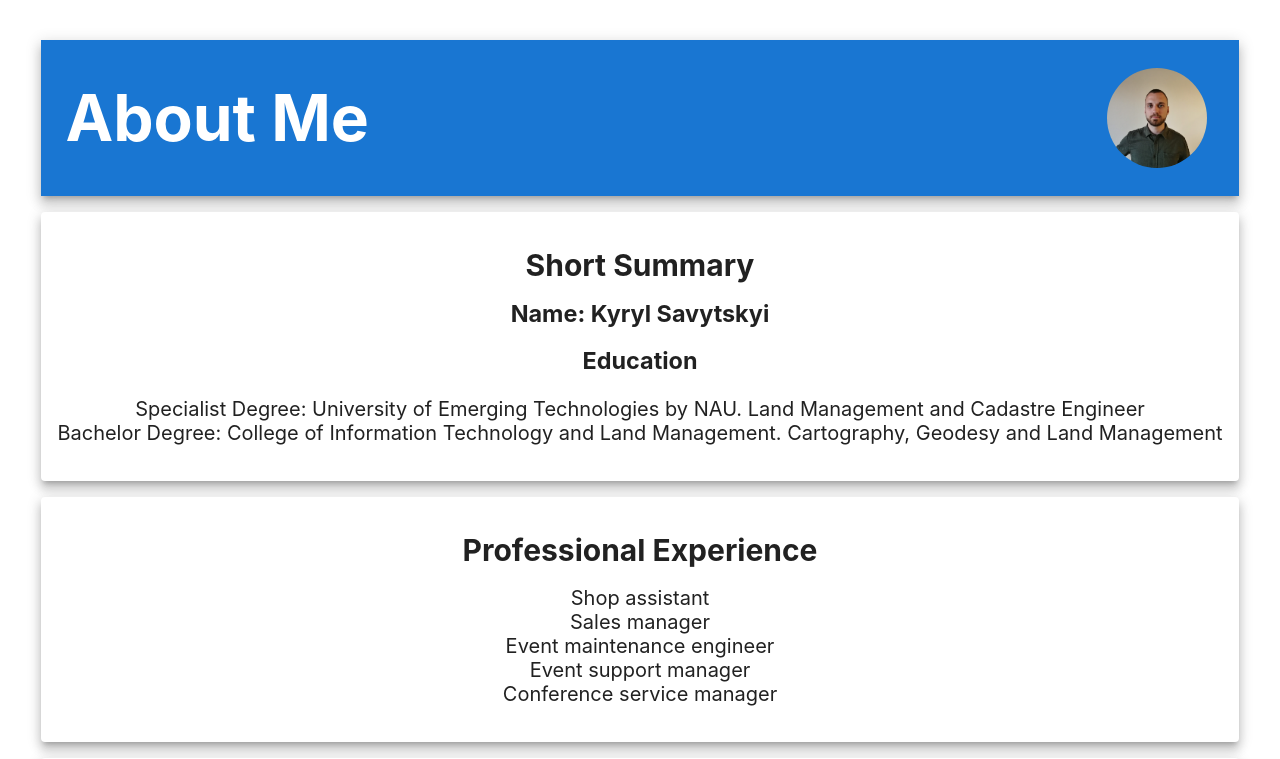
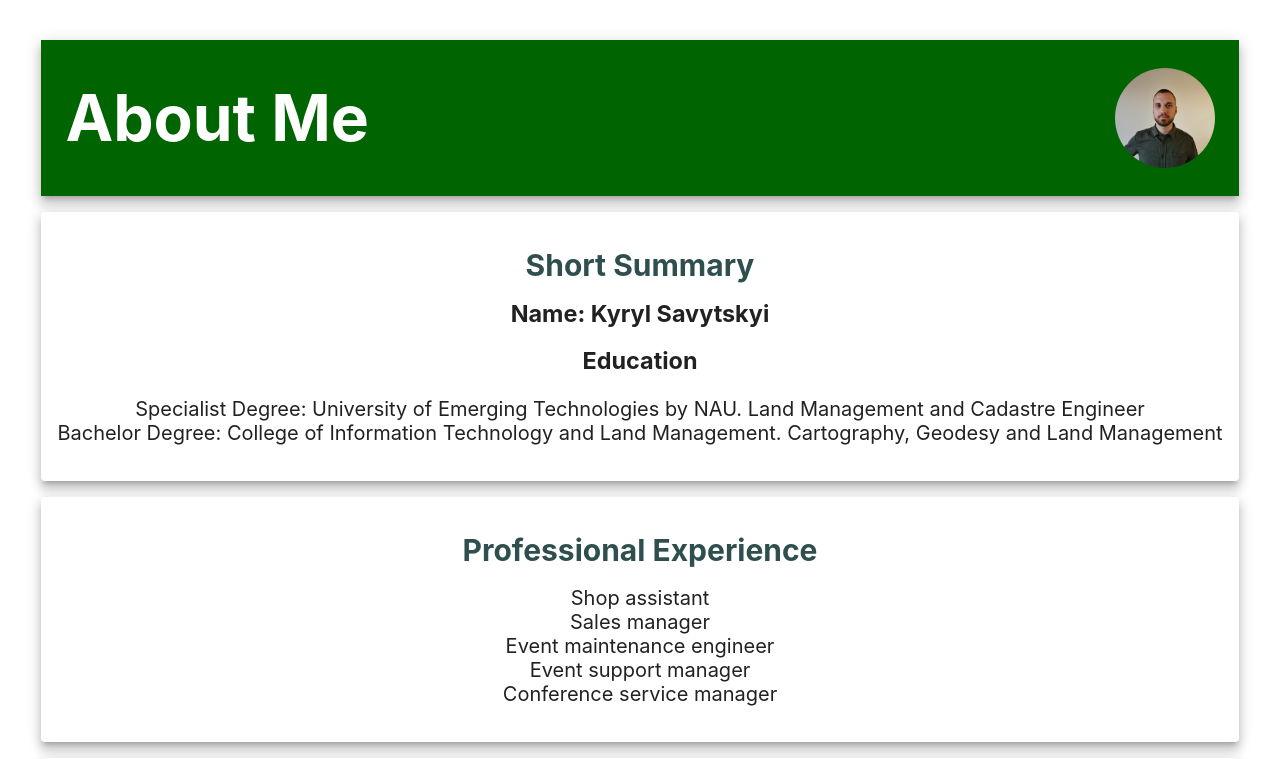
Before and after one commit to Kyryl5/about-me-react, a React (Vite) app: page / in a window 1280 px wide. Shown: the top 759 px of the page. Built offline with nearby package versions, Linux system fonts and the light colour scheme.

Commit message:
add props

```diff
--- a/src/App.css
+++ b/src/App.css
@@ -10,3 +10,7 @@ li {
 ul {
   padding: 0;
 }
+
+h2 {
+  color: darkslategray;
+}
--- a/src/App.jsx
+++ b/src/App.jsx
@@ -1,32 +1,50 @@
-import "./App.css";
-import Box from "@mui/material/Box";
-import Stack from "@mui/material/Stack";
-import Summary from "./components/Summary/Summary";
-import Experience from "./components/Experience/Experience";
-import Hobbies from "./components/Hobbies/Hobbies";
-import Header from "./components/Header/Header";
+import './App.css'
+import Box from '@mui/material/Box'
+import Stack from '@mui/material/Stack'
+import Summary from './components/Summary/Summary'
+import Experience from './components/Experience/Experience'
+import Hobbies from './components/Hobbies/Hobbies'
+import Header from './components/Header/Header'
 
 function App() {
+  const aboutUser = {
+    name: 'Kyryl Savytskyi',
+    education: {
+      'Degree Specialist':
+        'University of Emerging Technologies by NAU. Land Management and Cadastre Engineer',
+      'Degree Bachelor':
+        'College of Information Technology and Land Management. Cartography, Geodesy and Land Management',
+    },
+    'professional-experience': [
+      'Shop assistant',
+      'Sales manager',
+      'Event maintenance engineer',
+      'Event support manager',
+      'Conference service manager',
+    ],
+    hobbies: ['running', 'kayaking'],
+  }
+
   return (
     <main>
-      <Box sx={{ width: "100%" }}>
+      <Box sx={{ width: '100%' }}>
         <Stack spacing={2}>
           <header>
             <Header />
           </header>
           <section>
-            <Summary />
+            <Summary aboutUser={aboutUser} />
           </section>
           <section>
-            <Experience />
+            <Experience aboutUser={aboutUser} />
           </section>
           <section>
-            <Hobbies />
+            <Hobbies aboutUser={aboutUser} />
           </section>
         </Stack>
       </Box>
     </main>
-  );
+  )
 }
 
-export default App;
+export default App
--- a/src/components/Experience/Experience.jsx
+++ b/src/components/Experience/Experience.jsx
@@ -1,17 +1,16 @@
-import user from "../../user.json";
-import Paper from "@mui/material/Paper";
+import Paper from '@mui/material/Paper'
 
-function Experience() {
+function Experience({ aboutUser }) {
   return (
     <Paper sx={{ p: 2 }} elevation={8}>
       <h2>Professional Experience</h2>
       <ul>
-        {user["professional-experience"].map((experience) => (
+        {aboutUser['professional-experience'].map((experience) => (
           <li key={experience}>{experience}</li>
         ))}
       </ul>
     </Paper>
-  );
+  )
 }
 
-export default Experience;
+export default Experience
--- a/src/components/Header/Header.jsx
+++ b/src/components/Header/Header.jsx
@@ -1,28 +1,29 @@
-import React from "react";
-import AppBar from "@mui/material/AppBar";
-import Box from "@mui/material/Box";
-import Toolbar from "@mui/material/Toolbar";
-import Container from "@mui/material/Container";
-import Avatar from "@mui/material/Avatar";
-import imgUrl from "../../../src/photo.jpeg";
+import React from 'react'
+import AppBar from '@mui/material/AppBar'
+import Toolbar from '@mui/material/Toolbar'
+import Container from '@mui/material/Container'
+import Avatar from '@mui/material/Avatar'
+import imgUrl from '../../../src/photo.jpeg'
 
 function Header() {
   return (
-    <AppBar position="static" elevation={8}>
+    <AppBar
+      position="static"
+      elevation={8}
+      style={{ backgroundColor: 'darkgreen' }}
+    >
       <Container maxWidth="xl">
-        <Toolbar disableGutters>
+        <Toolbar disableGutters style={{ justifyContent: 'space-between' }}>
           <h1>About Me</h1>
-          <Box sx={{ flexGrow: 1 }}></Box>
-          <Box sx={{ flexGrow: 0, p: 1 }}>
-            <Avatar
-              alt="user-photo"
-              src={imgUrl}
-              sx={{ width: 100, height: 100 }}
-            />
-          </Box>
+          <Avatar
+            alt="user-photo"
+            src={imgUrl}
+            sx={{ width: 100, height: 100 }}
+          />
         </Toolbar>
       </Container>
     </AppBar>
-  );
+  )
 }
-export default Header;
+
+export default Header
--- a/src/components/Hobbies/Hobbies.jsx
+++ b/src/components/Hobbies/Hobbies.jsx
@@ -1,17 +1,16 @@
-import user from "../../user.json";
-import Paper from "@mui/material/Paper";
+import Paper from '@mui/material/Paper'
 
-function Hobbies() {
+function Hobbies({ aboutUser }) {
   return (
     <Paper sx={{ p: 2 }} elevation={8}>
       <h2>Hobbies</h2>
       <ul>
-        {user.hobbies.map((hobby) => (
+        {aboutUser.hobbies.map((hobby) => (
           <li key={hobby}>{hobby}</li>
         ))}
       </ul>
     </Paper>
-  );
+  )
 }
 
-export default Hobbies;
+export default Hobbies
--- a/src/components/Summary/Summary.jsx
+++ b/src/components/Summary/Summary.jsx
@@ -1,20 +1,21 @@
-import user from "../../user.json";
-import Paper from "@mui/material/Paper";
+import Paper from '@mui/material/Paper'
 
-function Summary() {
+function Summary({ aboutUser }) {
   return (
     <Paper sx={{ p: 2 }} elevation={8}>
       <h2>Short Summary</h2>
-      <h3>Name: {user.name}</h3>
+      <h3>Name: {aboutUser.name}</h3>
       <div>
         <h3>Education</h3>
         <ul>
-          <li>Specialist Degree: {user.education["Degree Specialist"]} </li>
-          <li>Bachelor Degree: {user.education["Degree Bachelor"]} </li>
+          <li>
+            Specialist Degree: {aboutUser.education['Degree Specialist']}{' '}
+          </li>
+          <li>Bachelor Degree: {aboutUser.education['Degree Bachelor']} </li>
         </ul>
       </div>
     </Paper>
-  );
+  )
 }
 
-export default Summary;
+export default Summary
```
